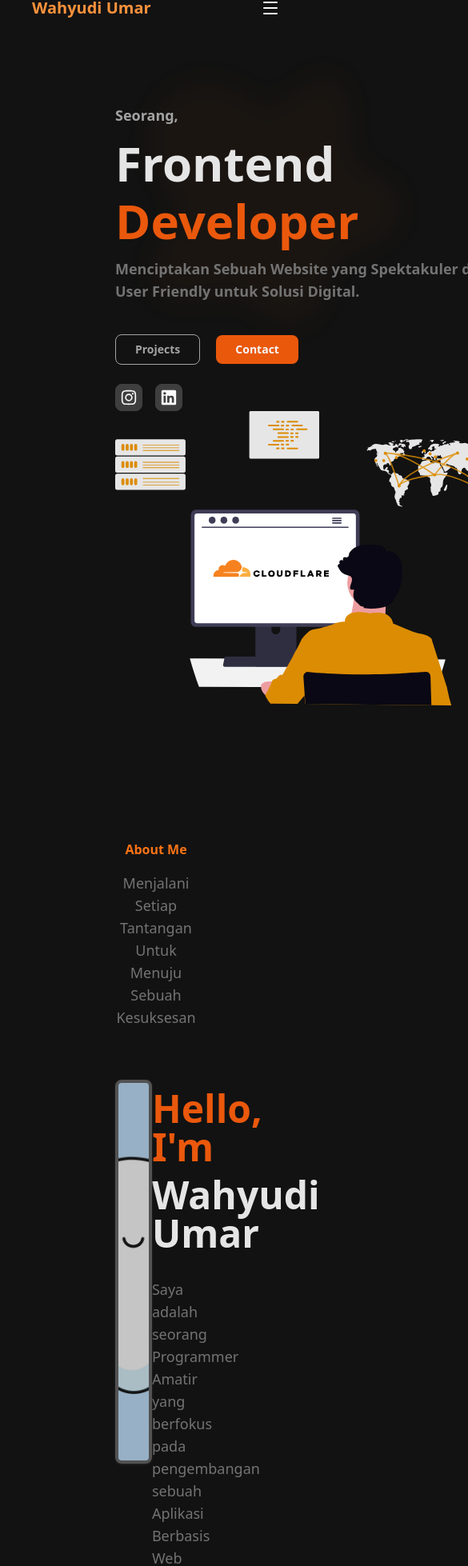
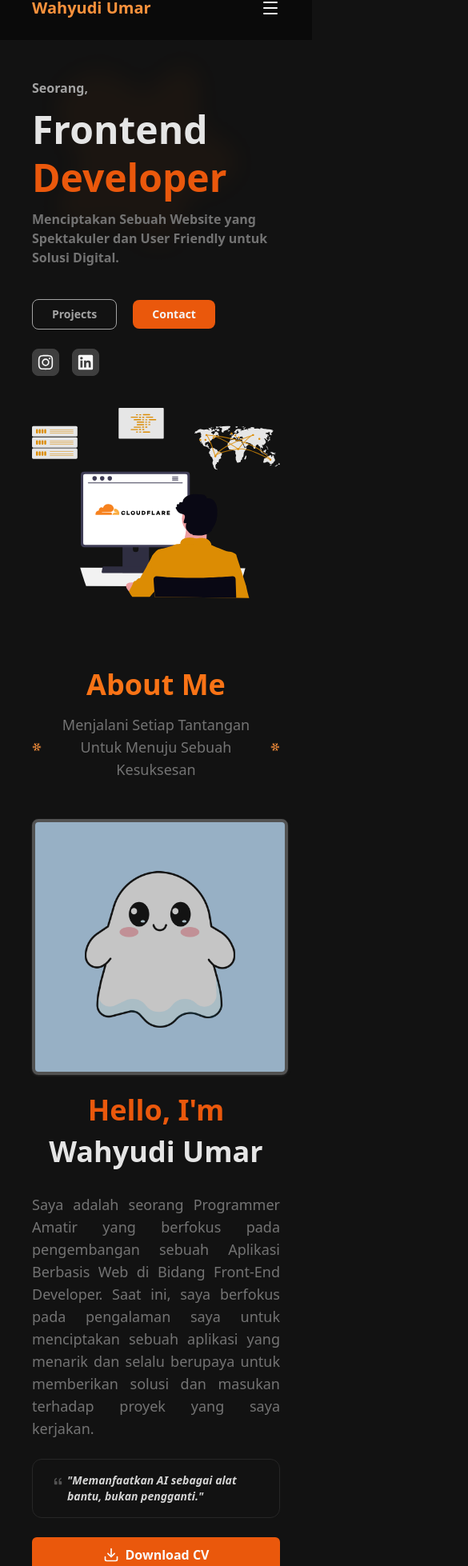
Before and after one commit to wahyudiumar/portfolio, a Next.js app: page / in a window 390 px wide. Shown: the part 30-1988 px from the top of the page at 80% size, 585 px wide, since content can reach past the window. Built offline with nearby package versions, Linux system fonts and the light colour scheme.

Commit message:
feat: create thumbnail and about component for mobile version

```diff
--- a/src/components/Navbar/NavbarComponent.tsx
+++ b/src/components/Navbar/NavbarComponent.tsx
@@ -26,7 +26,7 @@ function NavbarComponent() {
 
   return (
     <header
-      className={`flex  h-20 items-center justify-between w-full top-0 transition-colors z-50 ${resize > 768 ? "px-32 bg-transparent" : "bg-neutral-950 px-10"} ${!isScroll ? "bg-transparent fixed" : "bg-neutral-950/40 fixed backdrop-blur-lg"}`}
+      className={`flex  h-20 items-center justify-between w-full top-0 transition-colors z-50 ${resize > 768 ? "px-32 bg-transparent" : "!bg-neutral-950 px-10"} ${!isScroll ? "bg-transparent fixed" : "bg-neutral-950/40 fixed backdrop-blur-lg"}`}
     >
       <div>
         <h2 className="text-orange-400 font-bold text-xl">Wahyudi Umar</h2>
--- a/src/components/Navbar/NavbarMobile.tsx
+++ b/src/components/Navbar/NavbarMobile.tsx
@@ -7,14 +7,14 @@ export function NavbarMobile({ isOpen = false }) {
   return (
     <motion.nav
       animate={{
-        height: isOpen ? 170 : 0,
+        height: isOpen ? 240 : 0,
         display: isOpen ? "flex" : "none",
       }}
       transition={{ duration: 0.2 }}
-      className={`fixed top-20 bg-neutral-950 w-full inset-x-0 overflow-hidden px-10 flex-col gap-y-4`}
+      className={`fixed top-20 bg-neutral-950 w-full inset-x-0 overflow-hidden px-10 flex-col gap-y-5`}
     >
       {navLinks.map((items, itemsID) => (
-        <Link href="" className="text-neutral-50" key={itemsID}>
+        <Link href="" className="text-neutral-50 text-lg mt-2" key={itemsID}>
           {items.name}
         </Link>
       ))}
--- a/src/pages/index.tsx
+++ b/src/pages/index.tsx
@@ -15,18 +15,23 @@ import ProfilAboutMeImage from "@public/img/profil-aboutme.jpg";
 
 export default function HomePage() {
   return (
-    <main className="px-36 relative">
+    <main className="px-10 md:px-36 relative">
       {/* Thumbnail */}
-      <div className="pt-40 md:flex items-center justify-between" id="home">
+      <div
+        className="pt-32 md:pt-40 flex flex-col md:flex-row items-center justify-center md:justify-between"
+        id="home"
+      >
         {/* Name */}
         <div>
-          <h5 className="text-neutral-400 text-lg font-semibold">Seorang,</h5>
-          <h1 className="text-neutral-200 text-6xl font-bold mt-4">
+          <h5 className="text-neutral-400 text-base md:text-lg font-semibold">
+            Seorang,
+          </h5>
+          <h1 className="text-neutral-200 text-5xl md:text-6xl font-bold mt-4">
             Frontend
             <span className="text-orange-600 mt-3 block">Developer</span>
           </h1>
 
-          <p className="mt-4 text-lg w-[30rem] text-neutral-500 font-semibold">
+          <p className="mt-4 text-base md:text-lg md:w-[30rem] text-neutral-500 font-semibold">
             Menciptakan Sebuah Website yang Spektakuler dan User Friendly untuk
             Solusi Digital.
           </p>
@@ -62,19 +67,19 @@ export default function HomePage() {
             </Link>
           </div>
 
-          <div className="absolute -z-10 w-[25rem] h-[25rem] top-20">
+          <div className="absolute -z-10 max-sm:w-72 max-sm:h-72 md:w-[25rem] md:h-[25rem] top-20">
             <Image src={BackgroundThumbnail} alt="Background Thumbnail" fill />
           </div>
         </div>
 
         {/* Illustation Image */}
-        <IllustrationThumbnailHomeImage className="w-[30rem]" />
+        <IllustrationThumbnailHomeImage className="mt-10 md:mt-0 w-full md:w-[30rem]" />
       </div>
 
       {/* About Me */}
-      <div className="mt-14 pt-28" id="aboutme">
+      <div className="mt-14 pt-8 md:pt-28" id="aboutme">
         <div className="flex flex-col justify-center gap-y-4">
-          <h2 className="lg:text-5xl text-orange-500 text-center font-bold">
+          <h2 className="text-4xl lg:text-5xl text-orange-500 text-center font-bold">
             About Me
           </h2>
           <span className="text-center flex items-center justify-center gap-x-3 text-lg text-neutral-500">
@@ -84,8 +89,8 @@ export default function HomePage() {
           </span>
         </div>
 
-        <div className="mt-16 flex justify-between items-start">
-          <div className="profile-aboutme-parent w-96 h-[30rem] shadow shadow-neutral-800 hover:shadow-transparent duration-500 relative border-4 hover:cursor-pointer rounded-lg border-neutral-600 group overflow-hidden ">
+        <div className="mt-12 md:mt-16 flex flex-col md:flex-row justify-between items-start">
+          <div className="profile-aboutme-parent mx-auto md:mx-0 w-[20rem] md:w-96 h-[20rem] md:h-[30rem] shadow shadow-neutral-800 hover:shadow-transparent duration-500 relative border-4 hover:cursor-pointer rounded-lg border-neutral-600 group overflow-hidden ">
             <Image
               src={ProfilAboutMeImage}
               alt="Profil Portfolio"
@@ -93,8 +98,8 @@ export default function HomePage() {
             />
             <div className="group-hover:bg-transparent bg-neutral-700/30 absolute z-10 w-full h-full duration-500" />
           </div>
-          <div className="mt-3 w-[55%] ">
-            <h1 className="text-5xl text-neutral-200 font-bold mb-8">
+          <div className="mt-6 md:mt-3 md:w-[55%] ">
+            <h1 className="text-center md:text-start text-4xl md:text-5xl text-neutral-200 font-bold mb-8">
               <span className="block text-orange-600 mb-3">Hello, I'm</span>
               Wahyudi Umar
             </h1>
@@ -113,7 +118,7 @@ export default function HomePage() {
               </span>
             </div>
 
-            <button className=" flex items-center gap-x-2 bg-orange-600 px-6 text-base py-2.5 rounded-md font-bold text-neutral-50">
+            <button className=" flex items-center justify-center md:justify-start w-full md:w-auto gap-x-2 bg-orange-600 px-6 text-base py-2.5 rounded-md font-bold text-neutral-50">
               <Download className="w-5 h-5" />
               Download CV
             </button>
```
